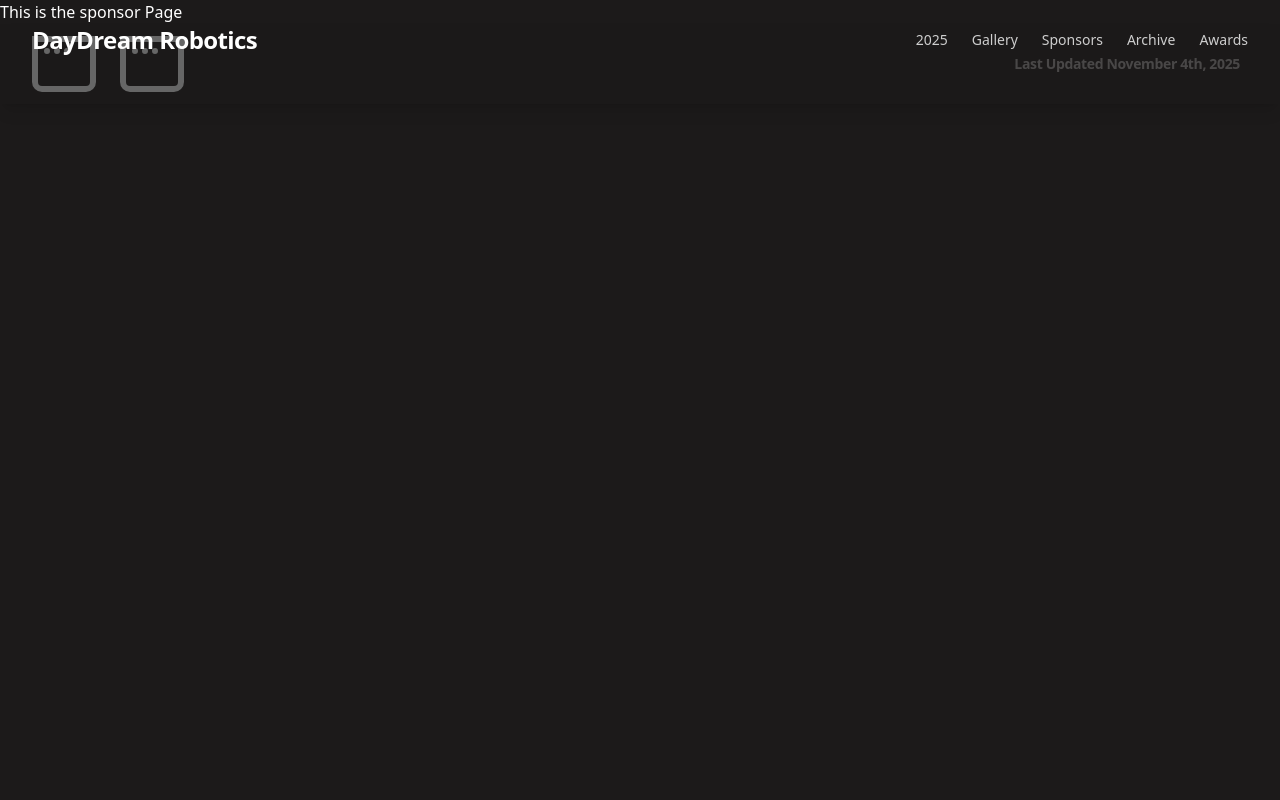
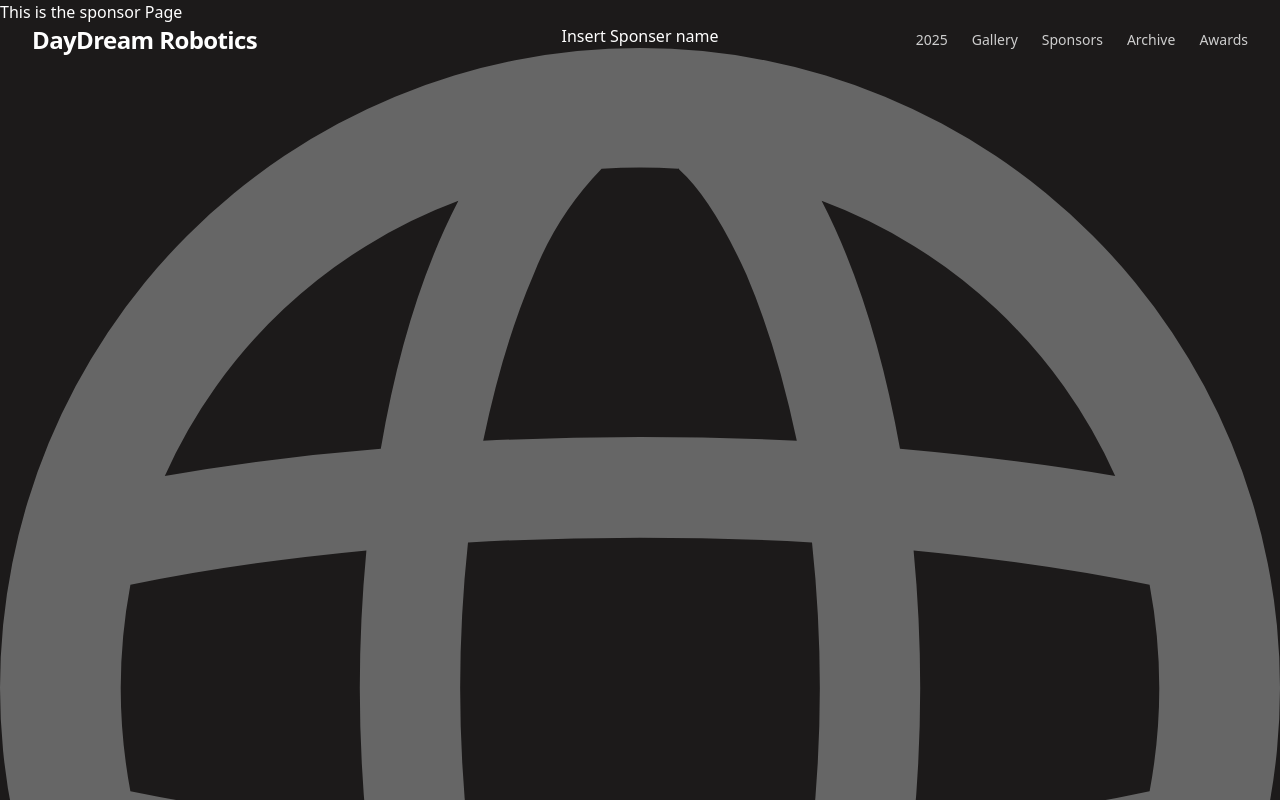
Before and after one commit to Daydream-Robotics/Daydream-Website, a Next.js app: page /sponsors in a window 1280 px wide. Shown: the top 800 px of the page. Built offline with nearby package versions, Linux system fonts and the light colour scheme.

Commit message:
Update page.tsx

```diff
--- a/src/app/sponsors/page.tsx
+++ b/src/app/sponsors/page.tsx
@@ -4,8 +4,13 @@ export default function SponsorPage() {
 
     return (
         <main>
+
             <h1>This is the sponsor Page</h1>
+            <p className="m-auto self text-center">Insert Sponser name</p>
+            <div>
+            <img src ="globe.svg" alt = "globe icon"></img>
+            <img src ="globe.svg" alt = "globe icon"></img>
+            </div>
         </main>
     )
-
 }
```
